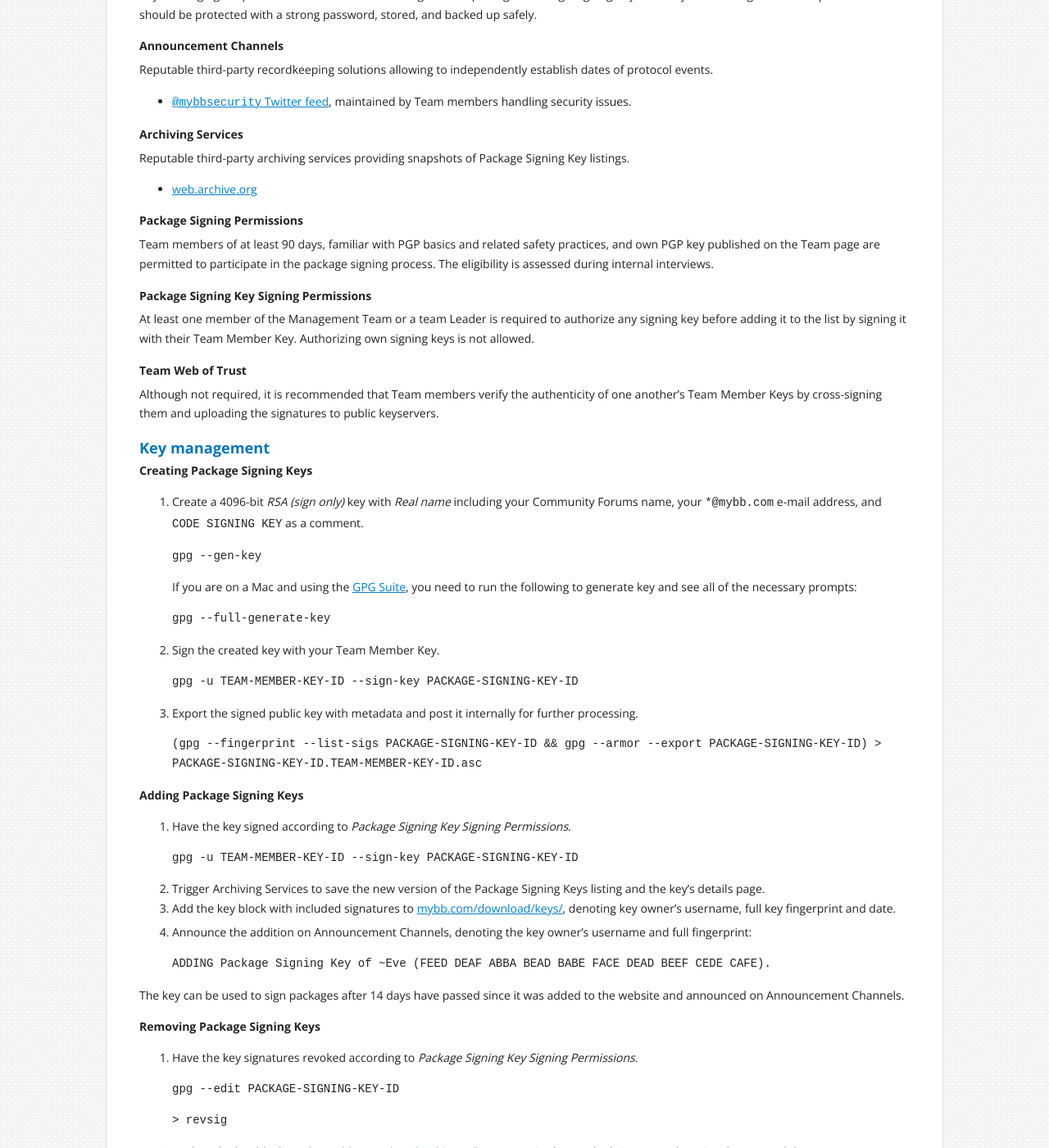
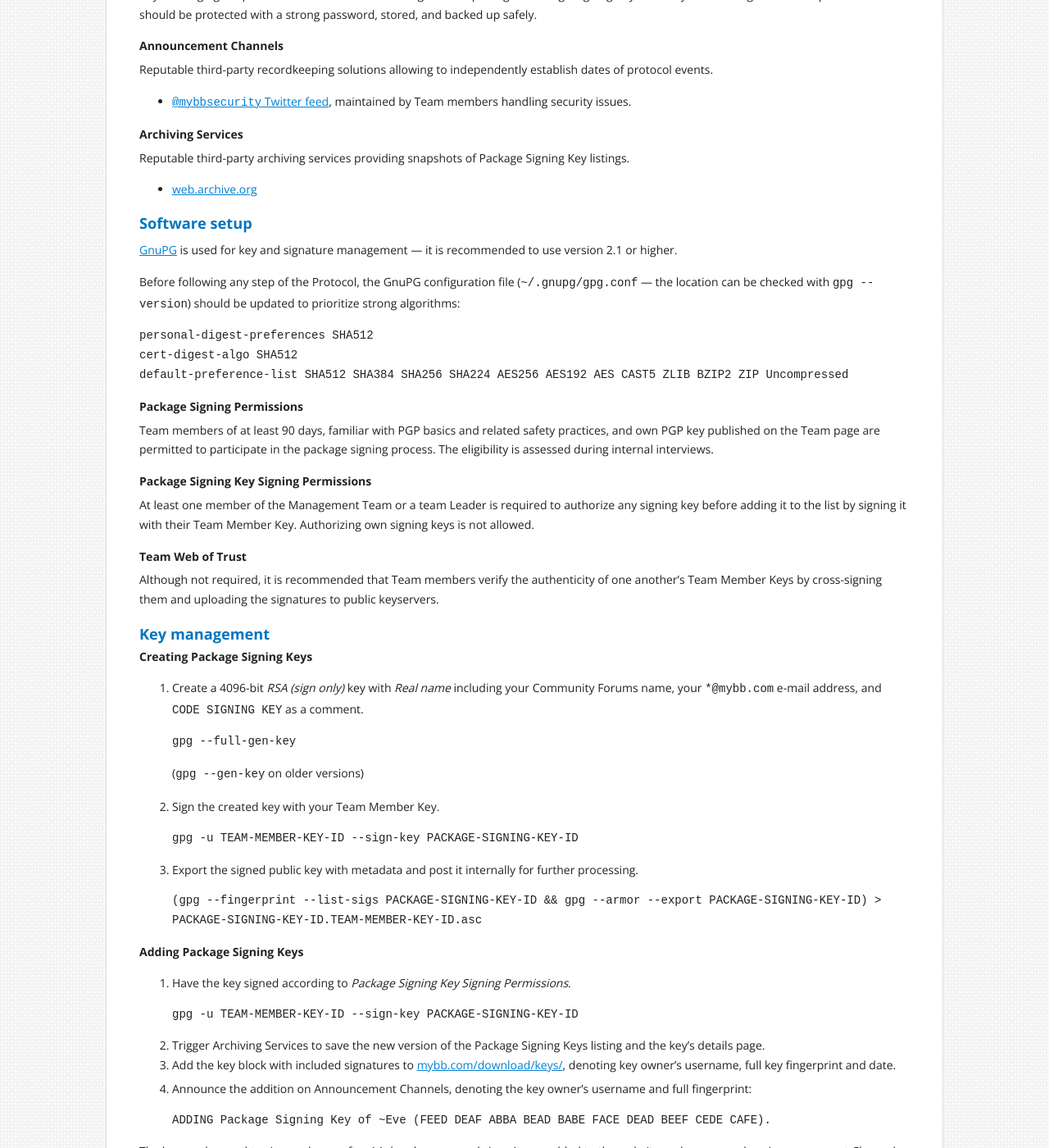
Before and after one commit to mybb/mybb.com, a Jekyll site: the page built from download/keys/protocol.html, in a window 1280 px wide and 1400 px high, scrolled down 537 px. Shown: the whole window at 82% size. Built offline with Jekyll 4.4.1, drawn with Linux system fonts in a browser that asks for light colours; nearby versions of some CDN libraries.

Commit message:
Add Software Setup section, update commands in PSP

````diff
--- a/download/keys/protocol.html
+++ b/download/keys/protocol.html
@@ -33,6 +33,17 @@
 
  - [web.archive.org](https://web.archive.org/)
 
+# Software setup
+
+[GnuPG](https://www.gnupg.org/) is used for key and signature management &mdash; it is recommended to use version 2.1 or higher.
+
+Before following any step of the Protocol, the GnuPG configuration file (`~/.gnupg/gpg.conf` &mdash; the location can be checked with `gpg --version`) should be updated to prioritize strong algorithms:
+```
+personal-digest-preferences SHA512
+cert-digest-algo SHA512
+default-preference-list SHA512 SHA384 SHA256 SHA224 AES256 AES192 AES CAST5 ZLIB BZIP2 ZIP Uncompressed
+```
+
 #### Package Signing Permissions
 Team members of at least 90 days, familiar with PGP basics and related safety practices, and own PGP key published on the Team page are permitted to participate in the package signing process. The eligibility is assessed during internal interviews.
 
@@ -48,14 +59,10 @@
 1. Create a 4096-bit _RSA (sign only)_ key with _Real name_ including your Community Forums name, your `*@mybb.com` e-mail address, and `CODE SIGNING KEY` as a comment.
 
    ```
-   gpg --gen-key
+   gpg --full-gen-key
    ```
 
-   If you are on a Mac and using the [GPG Suite](https://gpgtools.org), you need to run the following to generate key and see all of the necessary prompts:
-
-   ```
-   gpg --full-generate-key
-   ```
+   (`gpg --gen-key` on older versions)
 
 2. Sign the created key with your Team Member Key.
 
````
